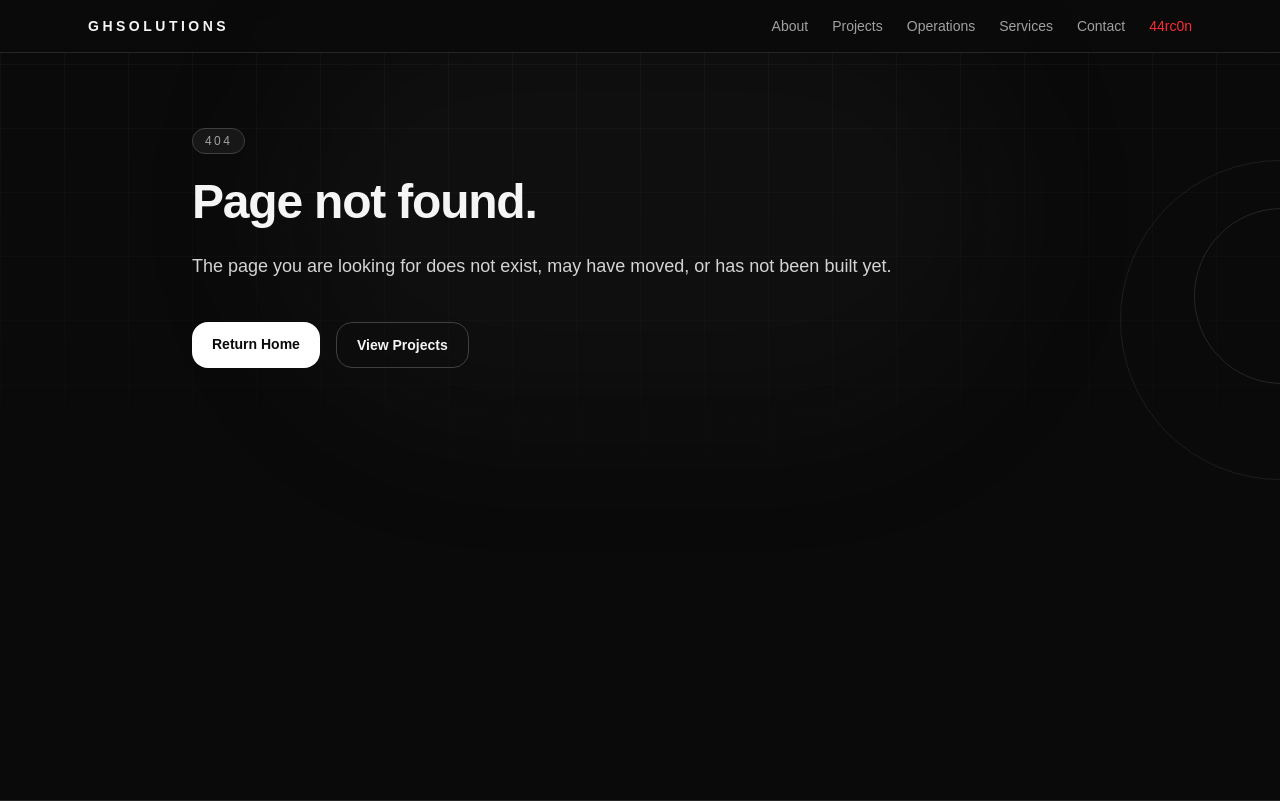
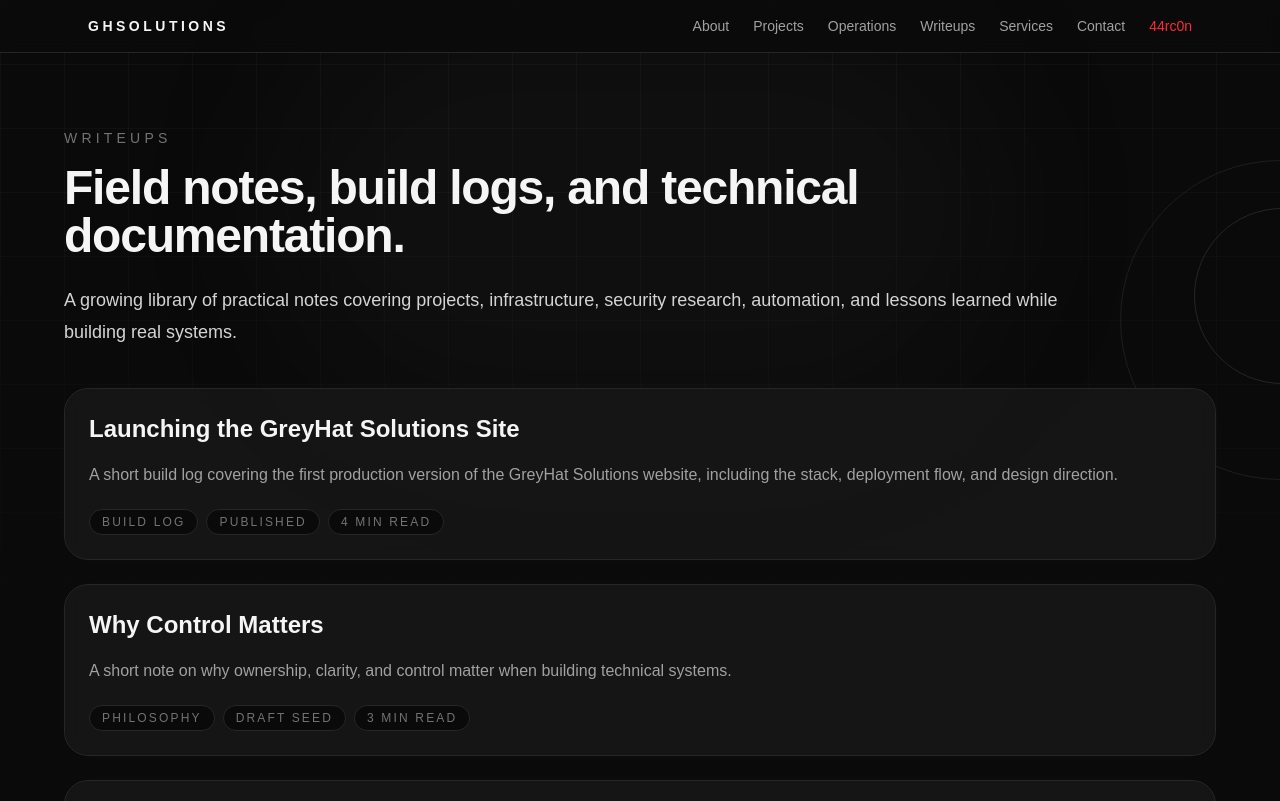
Before and after one commit to Into-The-Grey/ghsolutions-site, a Next.js app: page /writeups in a window 1280 px wide. Before the commit this address had no page. Shown: the top 801 px of the page. Built offline with nearby package versions, Linux system fonts and the light colour scheme.

Commit message:
Add writeups system

```diff
--- a/app/page.tsx
+++ b/app/page.tsx
@@ -5,6 +5,7 @@ import HeroVisual from "@/components/HeroVisual";
 import PageShell from "@/components/PageShell";
 import SignalConsole from "@/components/SignalConsole";
 import StatusBadge from "@/components/StatusBadge";
+import { writeups } from "@/lib/writeups";
 import Link from "next/link";
 
 const featuredProjects = [
@@ -106,6 +107,46 @@ export default function Home() {
       </PageShell>
 
       <PageShell>
+        <div className="rounded-3xl border border-neutral-800 bg-neutral-900/90 p-8 shadow-[0_0_70px_rgba(255,255,255,0.035)] backdrop-blur">
+          <div className="flex flex-col gap-4 sm:flex-row sm:items-end sm:justify-between">
+            <div>
+              <p className="text-sm uppercase tracking-[0.3em] text-neutral-500">
+                Latest Writeups
+              </p>
+              <h2 className="mt-3 max-w-3xl text-4xl font-bold tracking-tight">
+                Notes from the build, the lab, and the field.
+              </h2>
+            </div>
+            <Link
+              href="/writeups"
+              className="inline-flex rounded-2xl border border-neutral-700 px-5 py-3 text-sm font-semibold text-neutral-100 transition hover:border-neutral-400"
+            >
+              View All Writeups →
+            </Link>
+          </div>
+          <div className="mt-8 grid gap-4 lg:grid-cols-3">
+            {writeups.slice(0, 3).map((writeup) => (
+              <Link
+                key={writeup.slug}
+                href={`/writeups/${writeup.slug}`}
+                className="rounded-2xl border border-neutral-800 bg-neutral-950 p-5 transition hover:-translate-y-1 hover:border-neutral-600"
+              >
+                <p className="text-xs uppercase tracking-[0.22em] text-neutral-500">
+                  {writeup.category}
+                </p>
+                <h3 className="mt-3 text-xl font-semibold text-neutral-100">
+                  {writeup.title}
+                </h3>
+                <p className="mt-3 text-sm leading-6 text-neutral-400">
+                  {writeup.summary}
+                </p>
+              </Link>
+            ))}
+          </div>
+        </div>
+      </PageShell>
+
+      <PageShell>
         <div className="rounded-3xl border border-neutral-800 bg-neutral-900 p-8">
           <p className="text-sm uppercase tracking-[0.3em] text-neutral-500">
             Focus
--- /dev/null
+++ b/app/writeups/[slug]/page.tsx
@@ -0,0 +1,79 @@
+import ButtonLink from "@/components/ButtonLink";
+import Card from "@/components/Card";
+import PageShell from "@/components/PageShell";
+import StatusBadge from "@/components/StatusBadge";
+import { getWriteupBySlug, writeups } from "@/lib/writeups";
+import type { Metadata } from "next";
+import { notFound } from "next/navigation";
+
+type WriteupPageProps = {
+  params: Promise<{
+    slug: string;
+  }>;
+};
+
+export function generateStaticParams() {
+  return writeups.map((writeup) => ({
+    slug: writeup.slug,
+  }));
+}
+
+export async function generateMetadata({
+  params,
+}: WriteupPageProps): Promise<Metadata> {
+  const { slug } = await params;
+  const writeup = getWriteupBySlug(slug);
+  if (!writeup) {
+    return {
+      title: "Writeup Not Found",
+    };
+  }
+  return {
+    title: writeup.title,
+    description: writeup.summary,
+  };
+}
+
+export default async function WriteupDetailPage({ params }: WriteupPageProps) {
+  const { slug } = await params;
+  const writeup = getWriteupBySlug(slug);
+  if (!writeup) {
+    notFound();
+  }
+  return (
+    <PageShell maxWidth="default">
+      <article>
+        <StatusBadge>{writeup.category}</StatusBadge>
+        <h1 className="mt-6 text-5xl font-bold tracking-tight sm:text-6xl">
+          {writeup.title}
+        </h1>
+        <div className="mt-5 flex flex-wrap gap-2">
+          <span className="rounded-full border border-neutral-800 bg-neutral-900 px-3 py-1 text-xs uppercase tracking-[0.18em] text-neutral-500">
+            {writeup.status}
+          </span>
+          <span className="rounded-full border border-neutral-800 bg-neutral-900 px-3 py-1 text-xs uppercase tracking-[0.18em] text-neutral-500">
+            {writeup.date}
+          </span>
+          <span className="rounded-full border border-neutral-800 bg-neutral-900 px-3 py-1 text-xs uppercase tracking-[0.18em] text-neutral-500">
+            {writeup.readTime}
+          </span>
+        </div>
+        <p className="mt-8 text-xl leading-8 text-neutral-300">
+          {writeup.summary}
+        </p>
+        <div className="mt-12 space-y-6">
+          {writeup.body.map((section) => (
+            <Card key={section.heading} title={section.heading}>
+              <p className="leading-8 text-neutral-400">{section.content}</p>
+            </Card>
+          ))}
+        </div>
+        <div className="mt-12">
+          <ButtonLink href="/writeups" variant="secondary">
+            ← Back to Writeups
+          </ButtonLink>
+        </div>
+      </article>
+    </PageShell>
+  );
+}
--- /dev/null
+++ b/app/writeups/page.tsx
@@ -0,0 +1,44 @@
+import Card from "@/components/Card";
+import PageShell from "@/components/PageShell";
+import SectionHeader from "@/components/SectionHeader";
+import { writeups } from "@/lib/writeups";
+import type { Metadata } from "next";
+import Link from "next/link";
+
+export const metadata: Metadata = {
+  title: "Writeups",
+  description:
+    "Technical writeups, project notes, build logs, and operational field notes from GreyHat Solutions.",
+};
+
+export default function WriteupsPage() {
+  return (
+    <PageShell>
+      <SectionHeader
+        eyebrow="Writeups"
+        title="Field notes, build logs, and technical documentation."
+        description="A growing library of practical notes covering projects, infrastructure, security research, automation, and lessons learned while building real systems."
+        maxWidth="wide"
+      />
+      <div className="mt-10 grid gap-6">
+        {writeups.map((writeup) => (
+          <Link key={writeup.slug} href={`/writeups/${writeup.slug}`}>
+            <Card title={writeup.title} description={writeup.summary}>
+              <div className="flex flex-wrap gap-2">
+                <span className="rounded-full border border-neutral-800 bg-neutral-950 px-3 py-1 text-xs uppercase tracking-[0.18em] text-neutral-500">
+                  {writeup.category}
+                </span>
+                <span className="rounded-full border border-neutral-800 bg-neutral-950 px-3 py-1 text-xs uppercase tracking-[0.18em] text-neutral-500">
+                  {writeup.status}
+                </span>
+                <span className="rounded-full border border-neutral-800 bg-neutral-950 px-3 py-1 text-xs uppercase tracking-[0.18em] text-neutral-500">
+                  {writeup.readTime}
+                </span>
+              </div>
+            </Card>
+          </Link>
+        ))}
+      </div>
+    </PageShell>
+  );
+}
--- a/components/Navbar.tsx
+++ b/components/Navbar.tsx
@@ -6,6 +6,7 @@ const navLinks = [
     { href: "/about", label: "About" },
     { href: "/projects", label: "Projects" },
     { href: "/operations", label: "Operations" },
+    { href: "/writeups", label: "Writeups" },
     { href: "/services", label: "Services" },
     { href: "/contact", label: "Contact" },
     { href: "/44rc0n", label: "44rc0n", danger: true },
--- /dev/null
+++ b/lib/writeups.ts
@@ -0,0 +1,89 @@
+export const writeups = [
+  {
+    slug: "launching-ghsolutions-site",
+    title: "Launching the GreyHat Solutions Site",
+    category: "Build Log",
+    status: "Published",
+    date: "2026-04-27",
+    readTime: "4 min read",
+    summary:
+      "A short build log covering the first production version of the GreyHat Solutions website, including the stack, deployment flow, and design direction.",
+    body: [
+      {
+        heading: "The Goal",
+        content:
+          "The goal of this site is to create a serious public home for GreyHat Solutions: a place for projects, technical writeups, service offerings, and operational notes. The site needed to feel controlled, technical, and expandable without becoming overbuilt on day one.",
+      },
+      {
+        heading: "The Stack",
+        content:
+          "The first production version uses Next.js, TypeScript, Tailwind CSS, Vercel hosting, GitHub deployment, Cloudflare DNS, Formspree intake handling, and Cloudflare Turnstile protection.",
+      },
+      {
+        heading: "The Direction",
+        content:
+          "The site is designed to grow into a living technical workspace. Projects, operations maps, service tracks, and writeups can all expand without requiring a database or CMS immediately.",
+      },
+    ],
+  },
+  {
+    slug: "why-control-matters",
+    title: "Why Control Matters",
+    category: "Philosophy",
+    status: "Draft Seed",
+    date: "2026-04-27",
+    readTime: "3 min read",
+    summary:
+      "A short note on why ownership, clarity, and control matter when building technical systems.",
+    body: [
+      {
+        heading: "Control Is Not About Complexity",
+        content:
+          "Control does not mean self-hosting everything or rejecting managed services. It means knowing where important decisions live, what dependencies exist, and how to recover when something breaks.",
+      },
+      {
+        heading: "Good Systems Are Explainable",
+        content:
+          "A system that cannot be explained cannot be reliably maintained. Documentation, architecture diagrams, and predictable workflows matter because they keep future changes from becoming guesswork.",
+      },
+      {
+        heading: "The Practical Standard",
+        content:
+          "The practical standard is simple: build systems that can be understood, repaired, repeated, and improved without losing the thread.",
+      },
+    ],
+  },
+  {
+    slug: "private-infrastructure-stack",
+    title: "Private Infrastructure Stack: First Principles",
+    category: "Infrastructure",
+    status: "Draft Seed",
+    date: "2026-04-27",
+    readTime: "5 min read",
+    summary:
+      "A first-principles overview of a private infrastructure stack built around DNS control, deployment clarity, and maintainable documentation.",
+    body: [
+      {
+        heading: "Start with the Domain",
+        content:
+          "The domain is the front door. Keeping DNS under a reliable control point makes future hosting changes, email configuration, redirects, and security policy easier to manage.",
+      },
+      {
+        heading: "Separate Hosting from Control",
+        content:
+          "Managed hosting can be the right choice when the goal is momentum. The important part is not confusing convenience with lock-in. A clean stack keeps the domain, repository, deployment flow, and documentation understandable.",
+      },
+      {
+        heading: "Document the Chain",
+        content:
+          "Every production project should have a clear chain: local development, source control, deployment platform, DNS provider, monitoring, and recovery notes.",
+      },
+    ],
+  },
+] as const;
+
+export type Writeup = (typeof writeups)[number];
+
+export function getWriteupBySlug(slug: string) {
+  return writeups.find((writeup) => writeup.slug === slug);
+}
```
